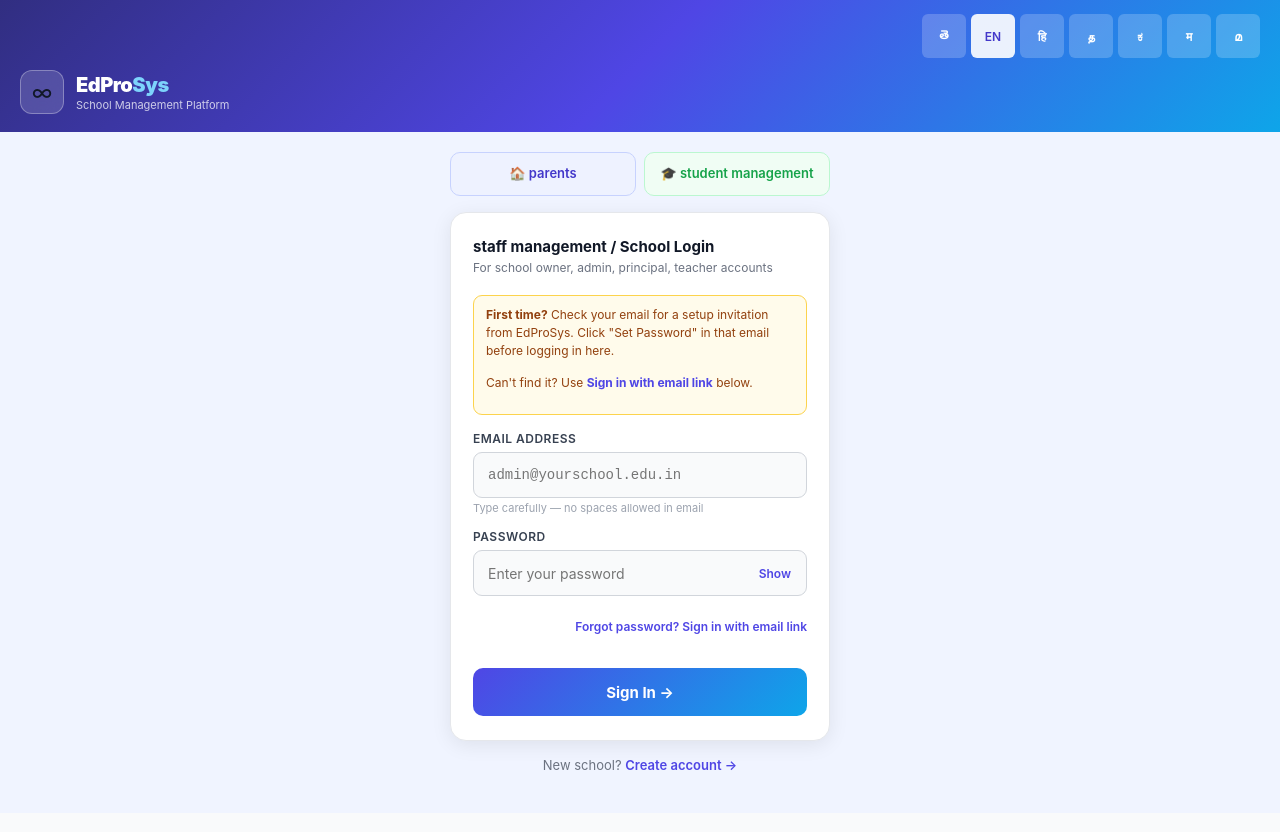
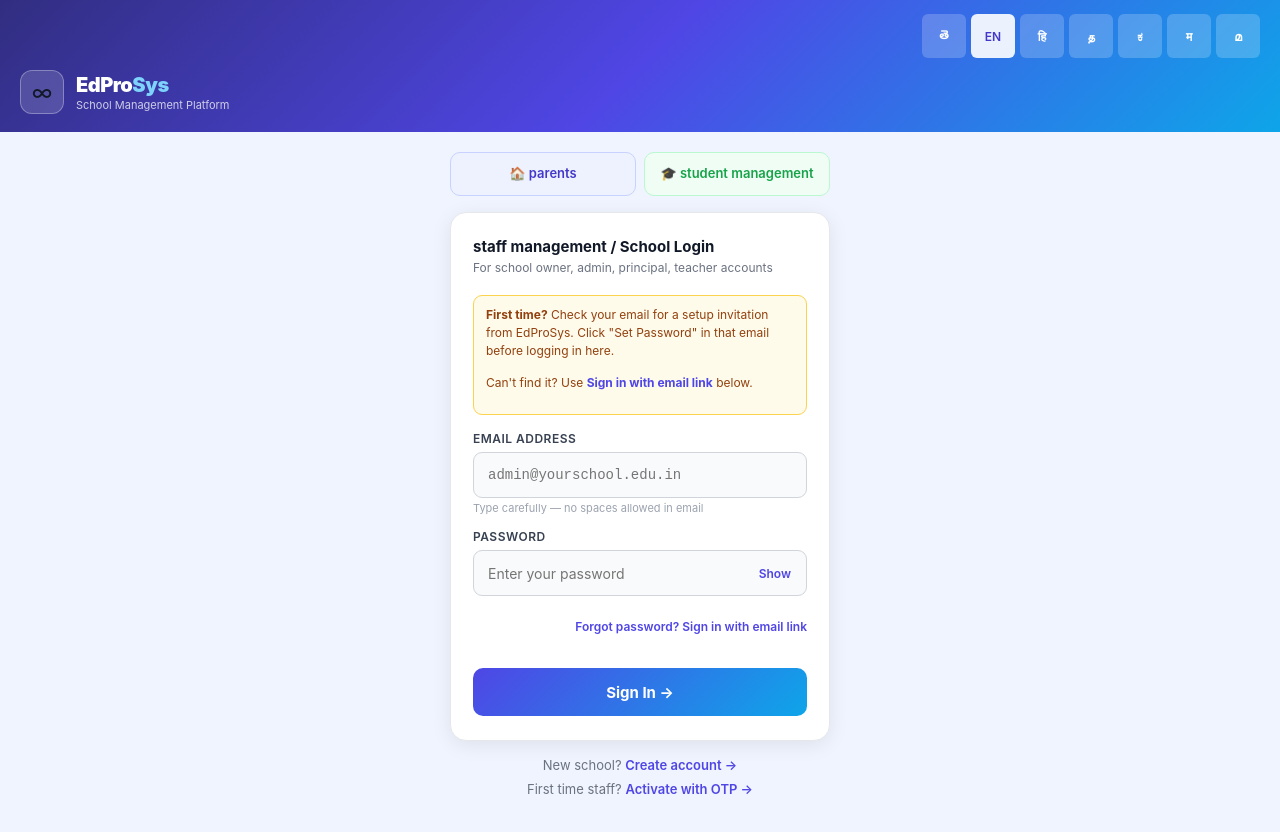
Before and after one commit to PranixQuick/School-OS, a Next.js app: page /login in a window 1280 px wide. Shown: the top 832 px of the page. Built offline with nearby package versions, Linux system fonts and the light colour scheme.

Commit message:
feat(otp): link staff login to OTP activation (OTP PR8 — closes last UI cell)

```diff
--- a/app/login/page.tsx
+++ b/app/login/page.tsx
@@ -291,6 +291,7 @@ export default function LoginPage() {
         <div style={{ textAlign: 'center', marginTop: 16, fontSize: 13, color: '#6B7280' }}>
           New school?{' '}
           <a href="/register" style={{ color: '#4F46E5', fontWeight: 600, textDecoration: 'none' }}>Create account →</a>
+          <span style={{ display: 'block', marginTop: 8 }}>First time staff?{' '}<a href="/activate" style={{ color: '#4F46E5', fontWeight: 600, textDecoration: 'none' }}>Activate with OTP →</a></span>
         </div>
       </div>
     </div>
```
